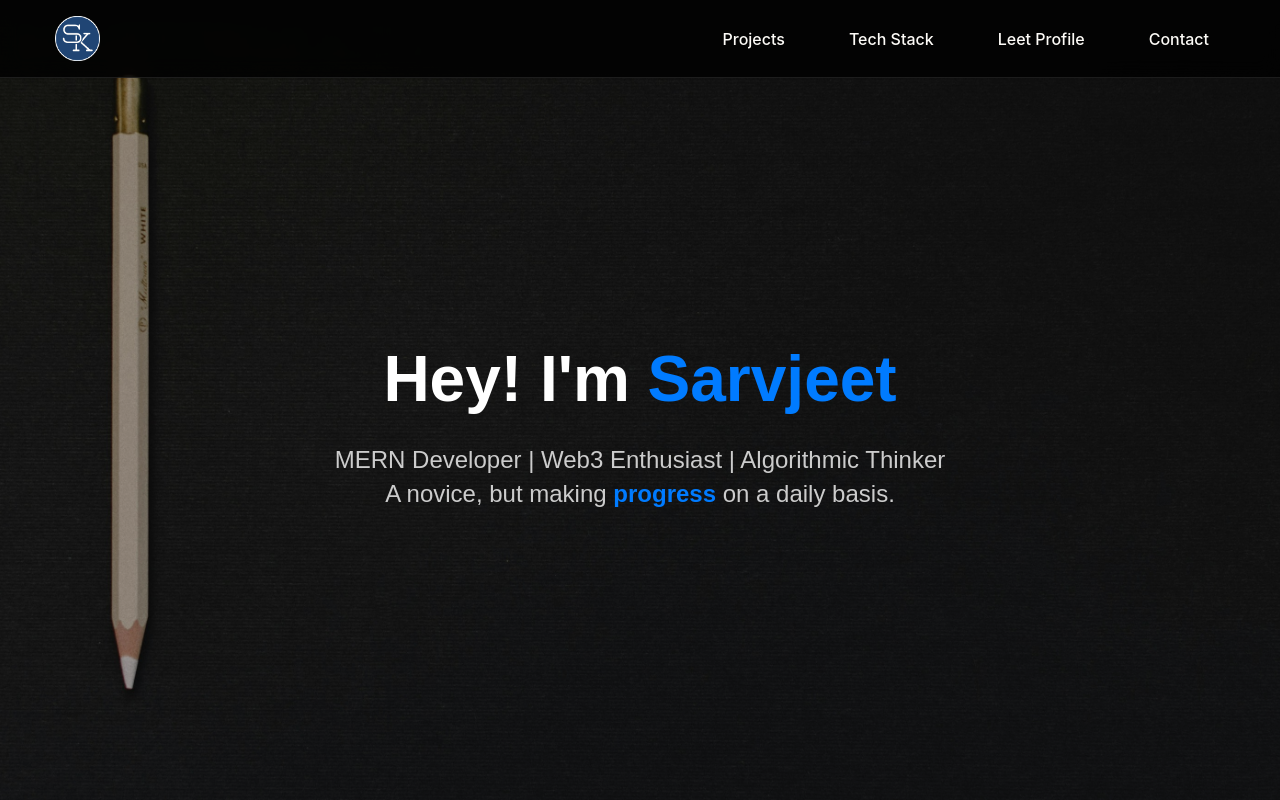
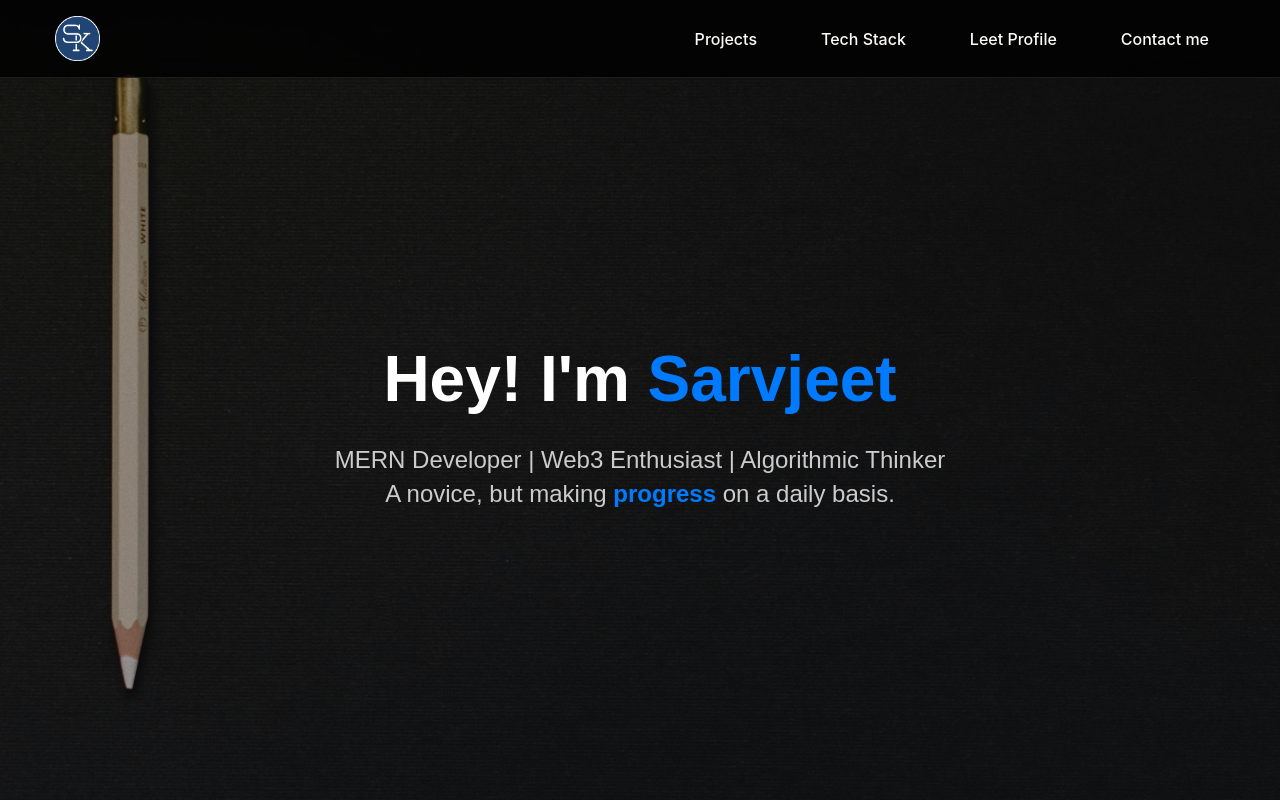
Before and after one commit to Noobie0805/Portfolio, a React (Create React App) app: page / in a window 1280 px wide. Shown: the top 800 px of the page. Built offline with nearby package versions, Linux system fonts and the light colour scheme.

Commit message:
Another minor fix

```diff
--- a/src/components/NavBar/navBar.jsx
+++ b/src/components/NavBar/navBar.jsx
@@ -64,7 +64,7 @@ const NavBar = () => {
             className={Style.navLink}
             onClick={() => handleNavClick('contact')}
           >
-            Contact
+            Contact me
           </button>
         </div>
       </div>
--- a/src/components/WorkSection/Major/NFTMarket/NFTMarket.jsx
+++ b/src/components/WorkSection/Major/NFTMarket/NFTMarket.jsx
@@ -63,7 +63,7 @@ const NFTMarket = () => {
               <span>GitHub</span>
             </a>
             <a
-              href="https://nft-marketplace-demo.vercel.app"
+              href="" // link here
               target="_blank"
               rel="noopener noreferrer"
               className={Style.project_button}
--- a/src/components/WorkSection/Major/Telemed/Telemed.jsx
+++ b/src/components/WorkSection/Major/Telemed/Telemed.jsx
@@ -58,7 +58,7 @@ const Telemed = () => {
                             <span>GitHub</span>
                         </a>
                         <a
-                            href="https://telemedix-demo.vercel.app"
+                            href=""  //link here
                             target="_blank"
                             rel="noopener noreferrer"
                             className={Style.project_button}
```
